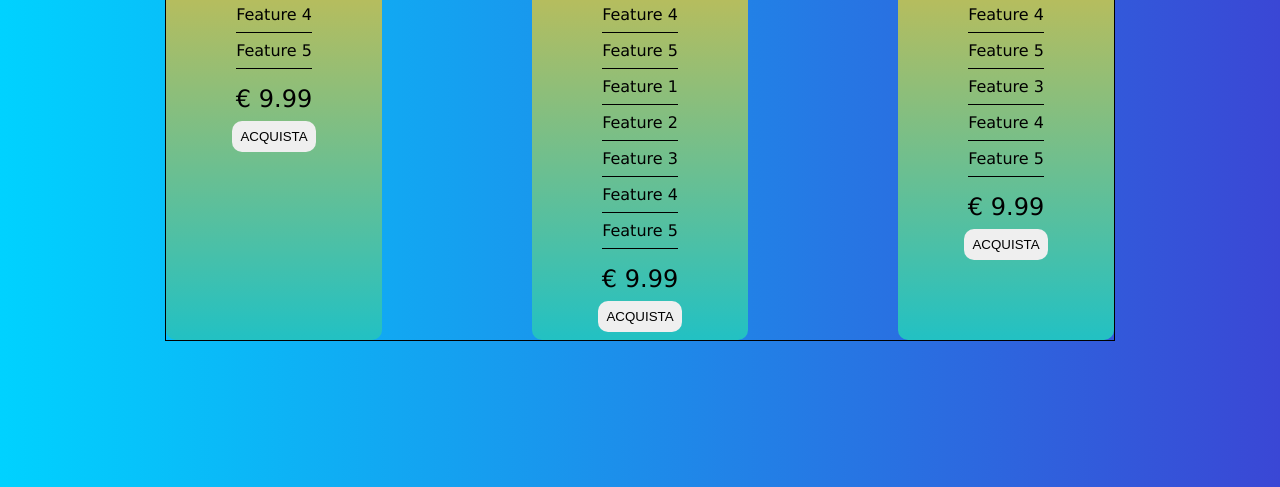
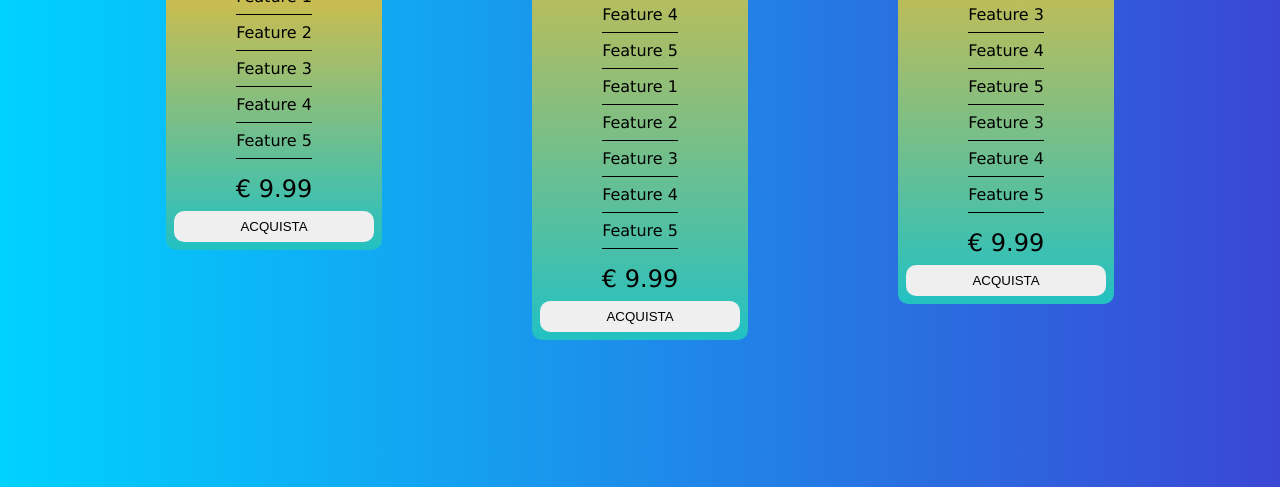
Before and after one commit to leorossi/codemotion-html-css, a plain HTML site: page index.html in a window 1280 px wide. Shown: the part 313-800 px from the top of the page. Drawn offline with Linux system fonts and the light colour scheme.

Commit message:
second part

```diff
--- a/index.html
+++ b/index.html
@@ -20,8 +20,9 @@
         <div class="feature">Feature 4</div>
         <div class="feature">Feature 5</div>
       </div>
-      <div class="price">9.99</div>
+
       <div class="buttons">
+        <div class="price">9.99</div>
         <button>ACQUISTA</button>
       </div>
     </div>
@@ -42,8 +43,9 @@
         <div class="feature">Feature 4</div>
         <div class="feature">Feature 5</div>
       </div>
-      <div class="price">9.99</div>
+
       <div class="buttons">
+        <div class="price">9.99</div>
         <button>ACQUISTA</button>
       </div>
     </div>
@@ -62,8 +64,9 @@
         <div class="feature">Feature 4</div>
         <div class="feature">Feature 5</div>
       </div>
-      <div class="price">9.99</div>
+
       <div class="buttons">
+        <div class="price">9.99</div>
         <button>ACQUISTA</button>
       </div>
     </div>
--- a/main.css
+++ b/main.css
@@ -6,9 +6,9 @@ body {
   align-items: center;
 }
 .container {
-  border: 1px solid black;
   display: flex;
   justify-content: space-between;
+  align-items: center;
   width: 75%;
 }
 .pricing {
@@ -17,6 +17,7 @@ body {
   display: flex;
   flex-direction: column;
   align-items: center;
+  justify-content: space-between;
   padding: .5rem;
   border-radius: 10px;
   width: 200px;
@@ -45,8 +46,15 @@ body {
   font-size: 1.5rem;
   margin: .5rem 0;
 }
-
+.buttons {
+  width: 100%;
+  display: flex;
+  flex-direction: column;
+  justify-content: center;
+  align-items: center;
+}
 .buttons button {
+  width: 100%;
   border: none;
   border-radius: 10px;
   padding: .5rem;
```
